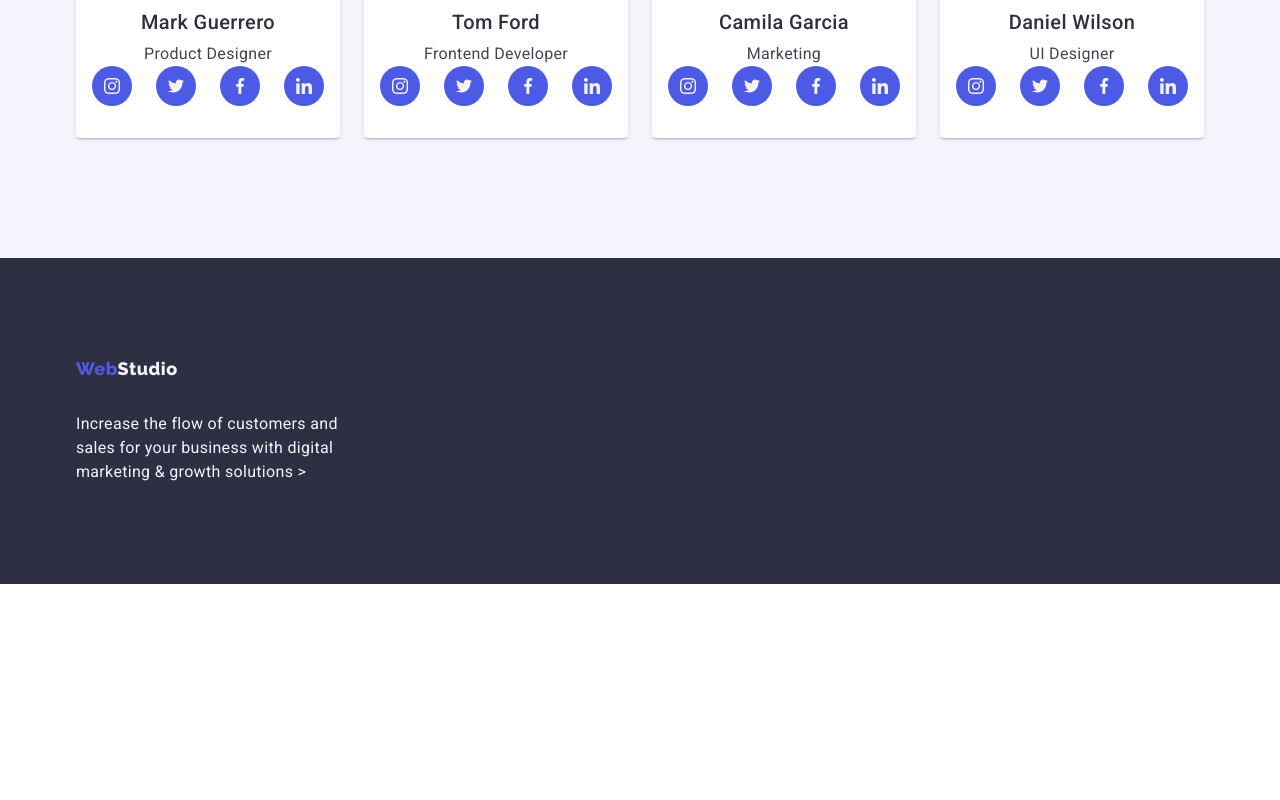
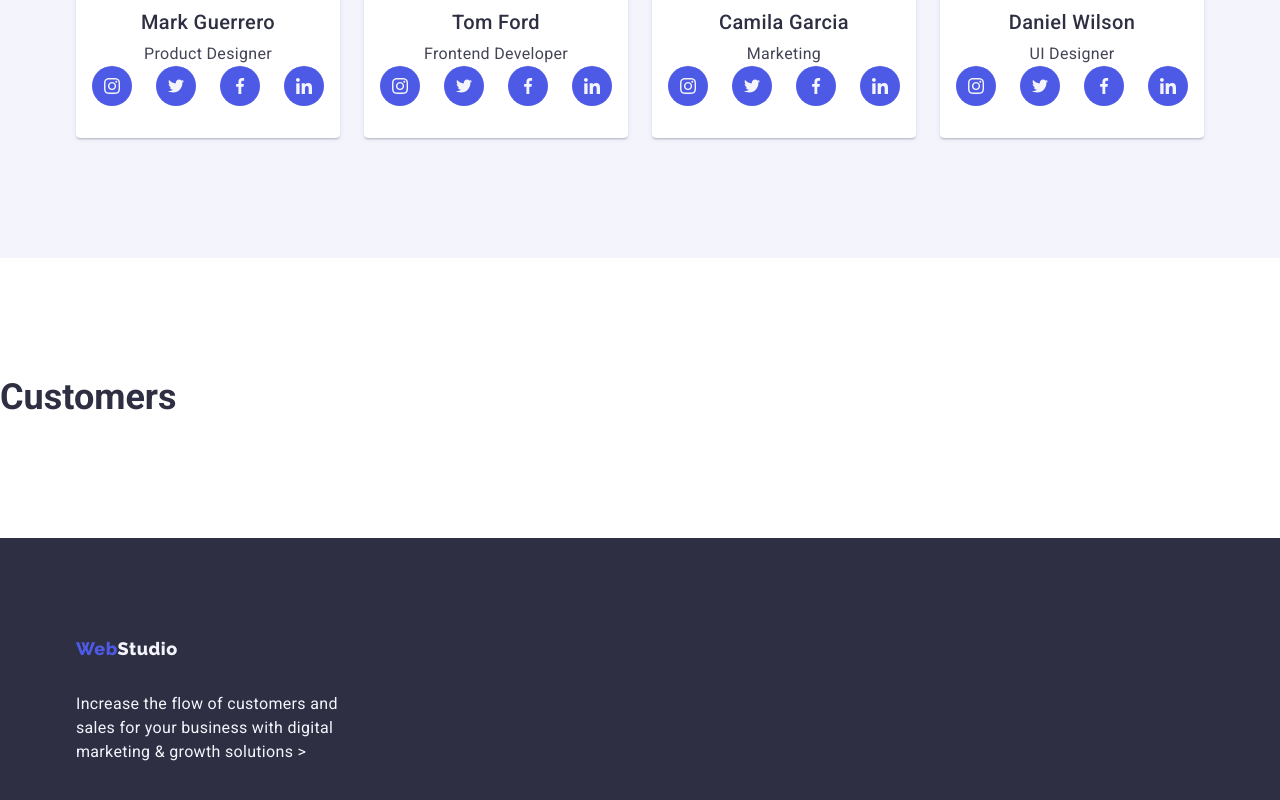
Before and after one commit to amper00/goit-markup-hw-04, a plain HTML site: page index.html in a window 1280 px wide. Shown: the part 2278-3078 px from the top of the page. Before the commit the page ends 2862 px from the top, so only its background shows below. Drawn offline with nearby package versions, Linux system fonts and the light colour scheme.

Commit message:
section 5

```diff
--- a/css/styles.css
+++ b/css/styles.css
@@ -538,3 +538,14 @@ img {
 .social {
   fill: var(--background-colorr);
 }
+
+.customers {
+  font-size: 36px;
+  line-height: 1.11;
+  color: var(--styl-colorrr);
+  margin-bottom: 72;
+}
+.section_5 {
+  padding-top: 120px;
+  padding-bottom: 120px;
+}
--- a/index.html
+++ b/index.html
@@ -426,6 +426,14 @@
           </ul>
         </div>
       </section>
+      <!--section 5-->
+      <!--section 5-->
+      <!--section 5-->
+      <section class="section_5">
+        <div class="conatainer">
+          <h2 class="customers">Customers</h2>
+        </div>
+      </section>
     </main>
     <footer class="webb">
       <div class="container">
```
